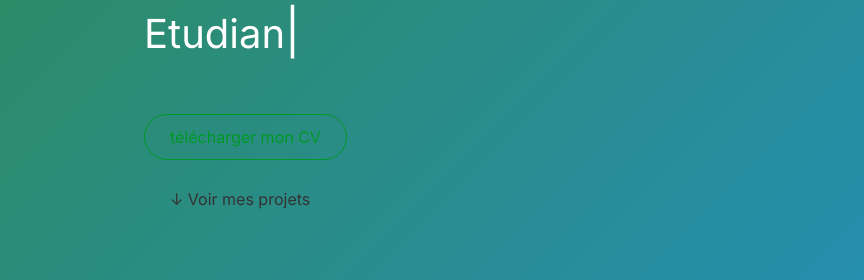
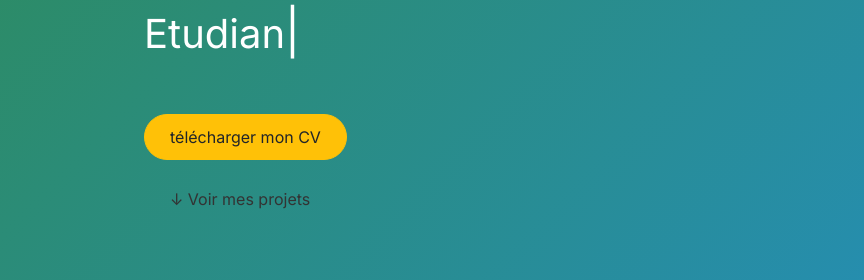
Before and after one commit to michelcelian-pro/michelcelian-pro.github.io, a plain HTML site: page index.html in a window 1280 px wide. Shown: the part 400-680 px from the top of the page, 416-1280 px from the left. Drawn offline with nearby package versions, Linux system fonts and the light colour scheme.

Commit message:
Change CV download button color

```diff
--- a/index.html
+++ b/index.html
@@ -89,7 +89,7 @@
                     <h1 class="typed-text-output d-inline font-weight-lighter text-white"></h1>
                     <div class="typed-text d-none">Etudiant en TC </div>
                     <div class="d-flex align-items-center justify-content-center justify-content-lg-start pt-5">
-                        <a href="cv_new.pdf" class="btn btn-outline-light mr-5">télécharger mon CV</a>
+                        <a href="cv_new.pdf" class="btn btn-warning mr-5">télécharger mon CV</a>
                     </div>
                     <a href="#portfolio" class="btn btn-link text-muted mt-3">↓ Voir mes projets</a>
                 </div>
```
